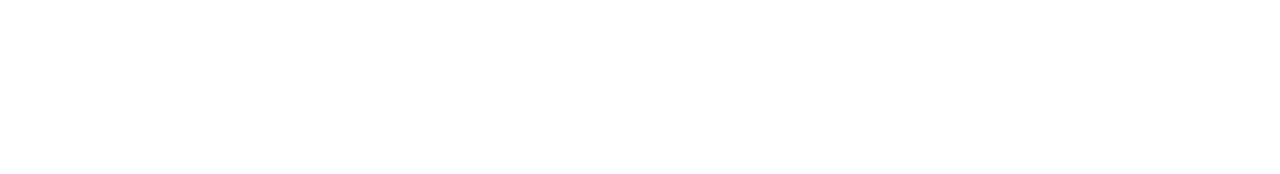
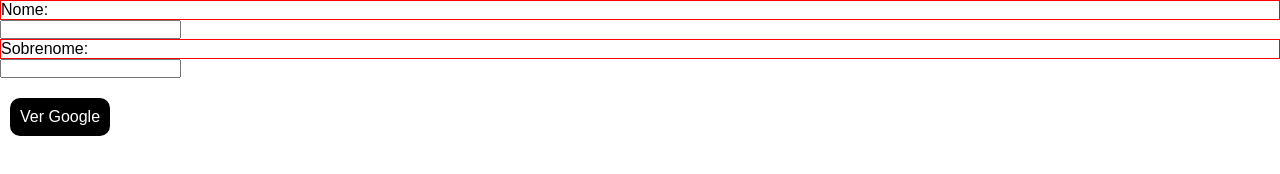
Before and after one commit to joannabarros/display-block, a plain HTML site: page index.html in a window 1280 px wide. Drawn offline with Linux system fonts and the light colour scheme.

Commit message:
atividade finalizada

```diff
--- a/index.html
+++ b/index.html
@@ -3,9 +3,21 @@
 <head>
     <meta charset="UTF-8">
     <meta name="viewport" content="width=device-width, initial-scale=1.0">
+    <link rel="stylesheet" href="style.css">
     <title>Display Block</title>
 </head>
 <body>
+    <form action="">
+       <div>
+         <label for="">Nome:</label>
+         <input type="text">
+       </div>
 
+       <div>
+         <label for="">Sobrenome:</label>
+         <input type="text">
+       </div>
+    </form>
+    <a href="http://google.com">Ver Google</a>
 </body>
 </html>
--- a/style.css
+++ b/style.css
@@ -0,0 +1,26 @@
+* {
+    margin: 0;
+    padding: 0;
+    box-sizing: border-box;
+
+    font-family: Arial;
+}
+
+label {
+    display: block;
+    border: 1px solid red;
+
+}
+
+a {
+    display: block;
+    text-decoration: none;
+    background: black;
+    color: white;
+    padding: 10px;
+    margin-top: 20px;
+    margin-left: 10px;
+    width: fit-content;
+    border-radius:10px;
+
+}
```
